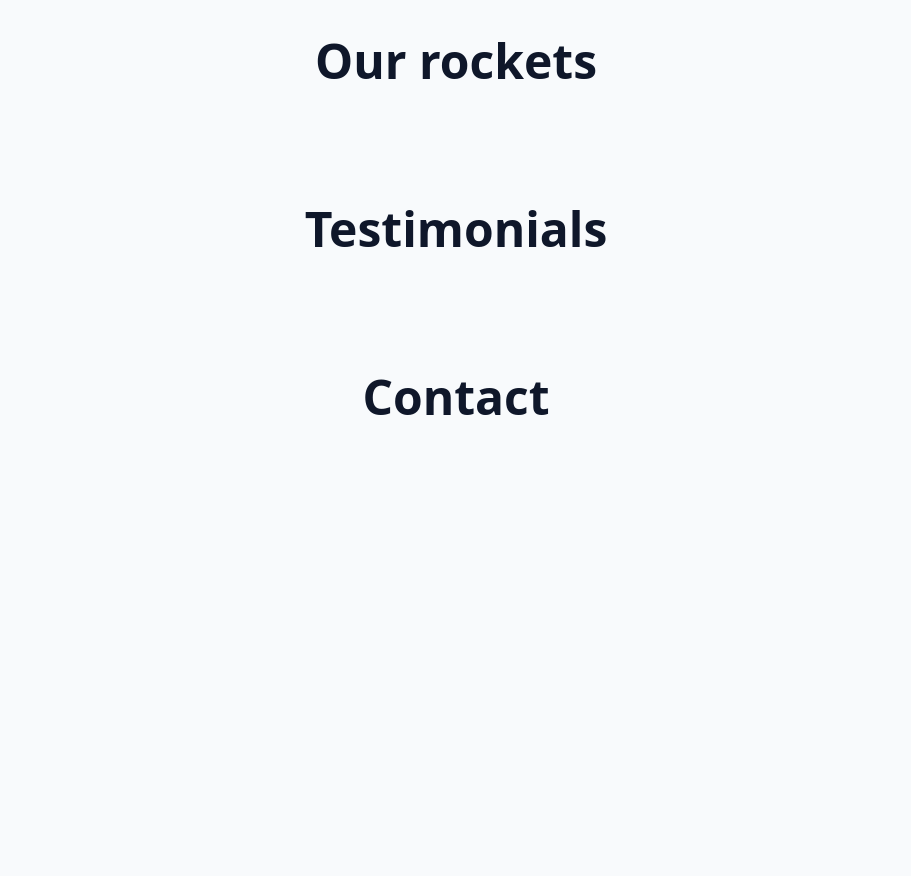
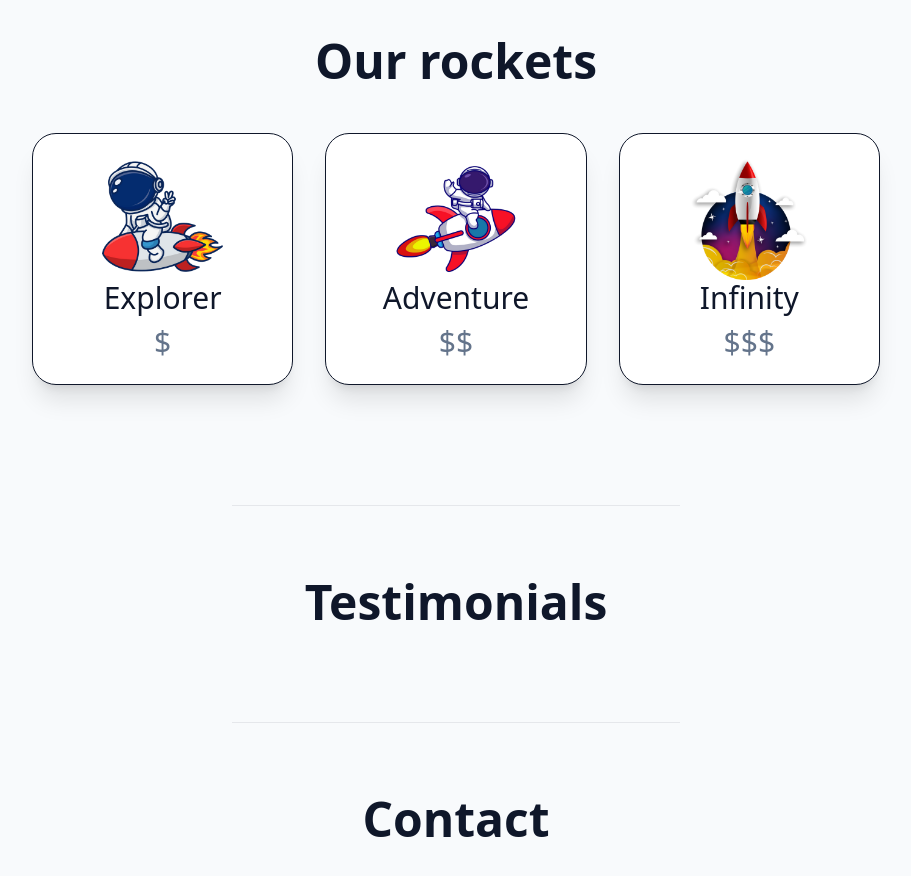
Before and after one commit to JesusVergara89/Practicing-Tailwind-01, a React (Create React App) app: page / in a window 1280 px wide. Shown: the part 640-1516 px from the top of the page, without its empty margins (184-1095 px from the left). Before the commit the page ends 1157 px from the top, so only its background shows below. Built offline with nearby package versions, Linux system fonts and the light colour scheme.

Commit message:
modifying the class in section rocket adding scroll-mt-20 and creating a new component for cards to reuse images only creating an array with that information

```diff
--- /dev/null
+++ b/src/components/CardUl.js
@@ -0,0 +1,20 @@
+import React from "react";
+
+const CardUl = ({item}) => {
+  return (
+    <li className="w-2/3 sm:w-5/6 flex flex-col items-center border border-solid border-slate-900 dark:border-white bg-white dark:bg-black py-6 px-2 rounded-3xl shadow-xl">
+      <img src={item.image} alt="explorer" className="w-1/2" />
+      <h3 className="text-3xl text-center text-slate-900 dark:text-white">
+        {item.title}
+      </h3>
+      <p className="hidden sm:block text-3xl text-center mt-2 text-slate-500 dark:text-slate-400">
+        {item.price}
+      </p>
+      <p className="sm:hidden text-2xl text-center mt-2 text-slate-500 dark:text-slate-400">
+        {item.description}
+      </p>
+    </li>
+  );
+};
+
+export default CardUl;
--- a/src/components/Main.js
+++ b/src/components/Main.js
@@ -1,4 +1,5 @@
 import React from 'react'
+import Rockets from './Rockets'
 
 const Main = () => {
   return (
@@ -18,16 +19,19 @@ const Main = () => {
             <img src='/rocketdab.png' alt='rocketdab' className='w-1/2' />
         </section>
         <hr className='mx-auto bg-black dark:bg-white w-1/2' />
-        <section id='rockets' className='p-6 my-12'>
+        <section id='rockets' className='p-6 my-12 scroll-mt-20'>
             <h2 className='text-4xl font-bold text-center sm:text-5xl mb-6 text-slate-900 dark:text-white'>
                 Our rockets
             </h2>
+            <Rockets />
         </section>
+        <hr className='mx-auto bg-black dark:bg-white w-1/2' />
         <section id='testimonials' className='p-6 my-12'>
             <h2 className='text-4xl font-bold text-center sm:text-5xl mb-6 text-slate-900 dark:text-white'>
                 Testimonials
             </h2>
         </section>
+        <hr className='mx-auto bg-black dark:bg-white w-1/2' />
         <section id='contact' className='p-6 my-12'>
             <h2 className='text-4xl font-bold text-center sm:text-5xl mb-6 text-slate-900 dark:text-white'>
                 Contact
--- /dev/null
+++ b/src/components/Rockets.js
@@ -0,0 +1,35 @@
+import React from "react";
+import CardUl from "./CardUl";
+
+const Card_Ul_info = [
+    {
+        image:"rocketman.png",
+        title:"Explorer",
+        price:"$",
+        description:"Affordable exploration"
+    },
+    {
+        image:"rocketride.png",
+        title:"Adventure",
+        price:"$$",
+        description:"Best selling rockets!"
+    },
+    {
+        image:"rocketlaunch.png",
+        title:"Infinity",
+        price:"$$$",
+        description:"Luxury starships"
+    }
+]
+
+const Rockets = () => {
+  return (
+    <ul className="list-none mx-auto my-12 flex flex-col sm:flex-row items-center justify-center gap-8">
+        {Card_Ul_info.map((item,index)=>(
+            <CardUl key={index} item={item} />
+        ))}
+    </ul>
+  );
+};
+
+export default Rockets;
```
